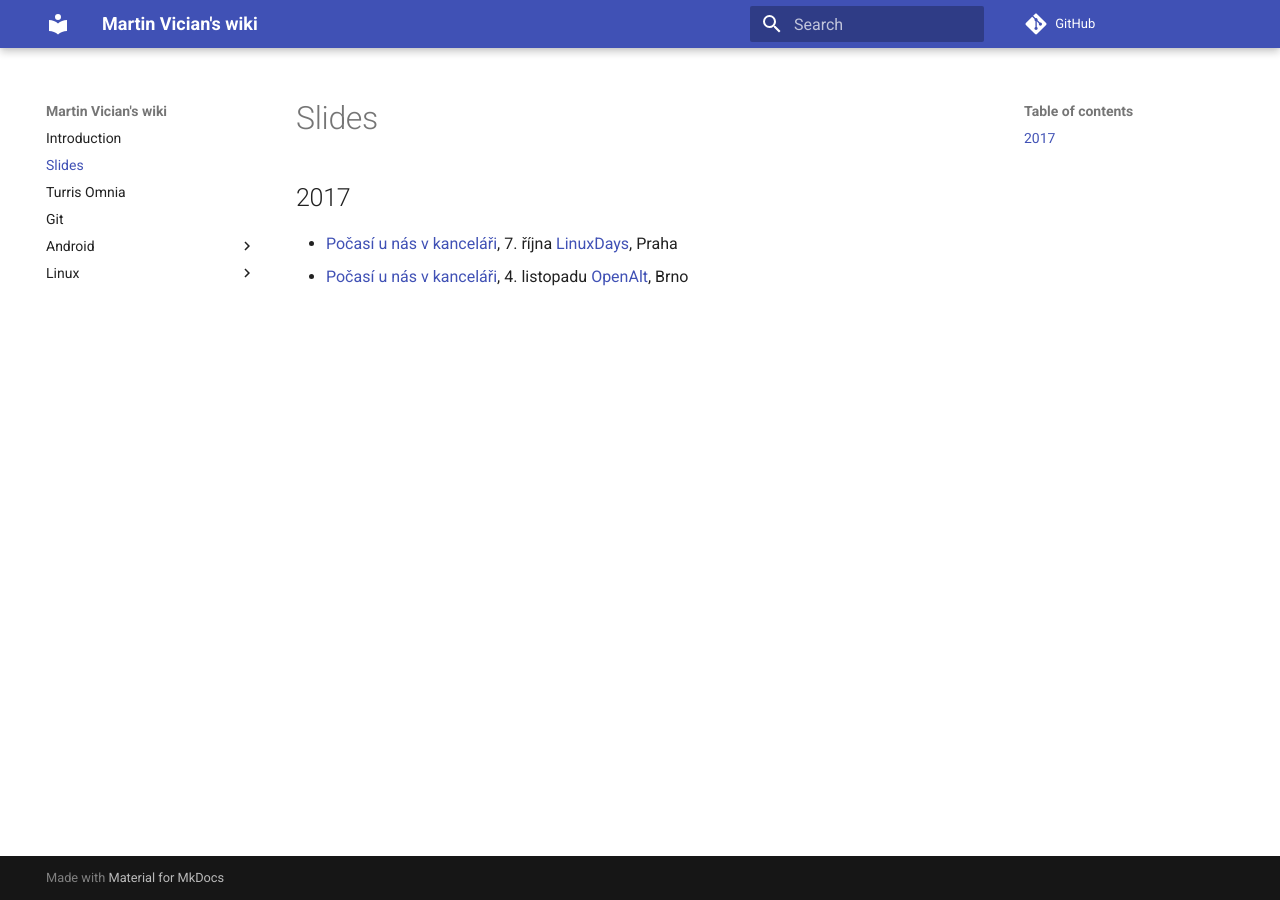
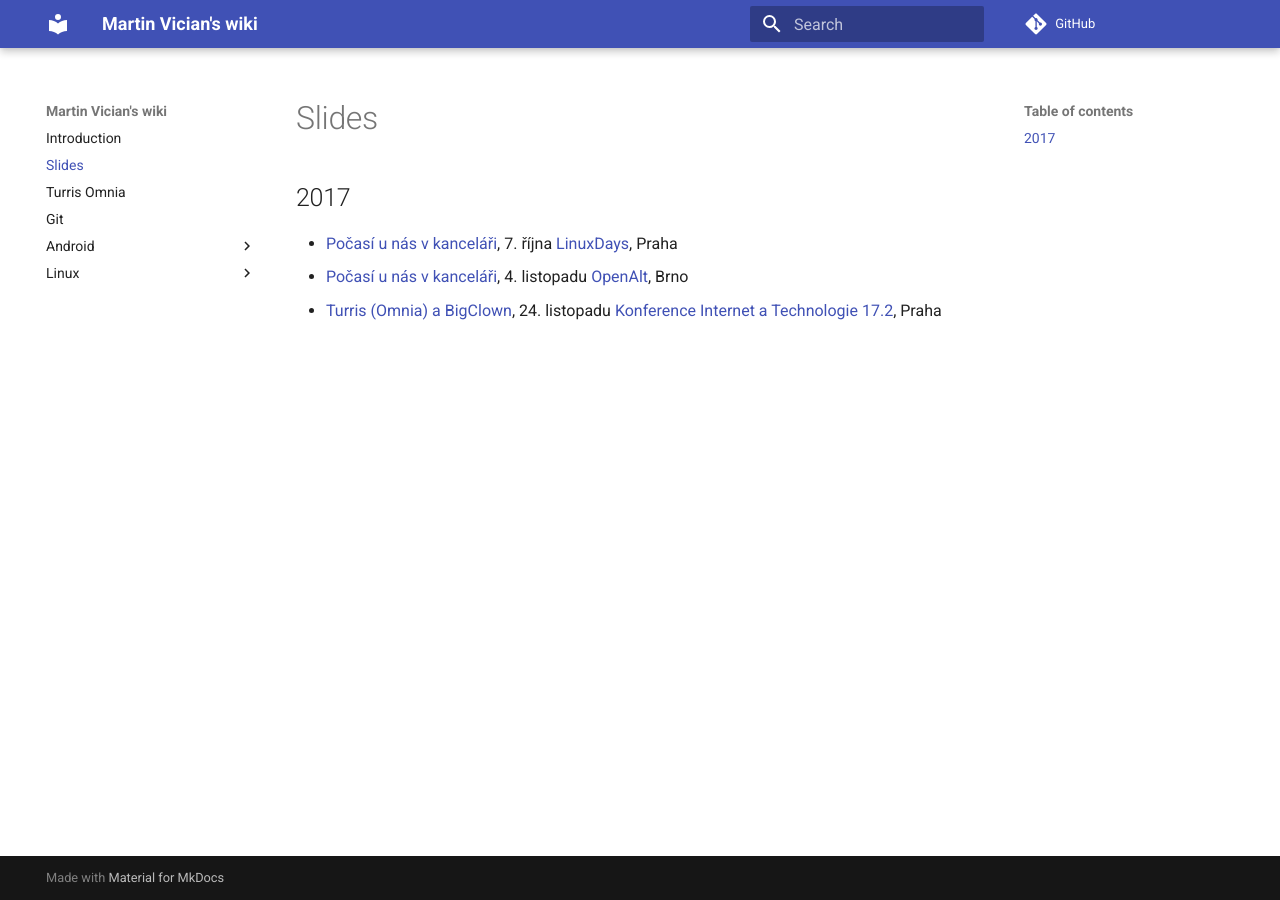
Before and after one commit to vician/wiki, an MkDocs documentation site: the page built from docs/Slides.md, in a window 1280 px wide. Built offline with MkDocs 1.6.1 and Material for MkDocs 9.7.7, drawn with Linux system fonts in a browser that asks for light colours; comment, search, counter and statistics services are not loaded.

Commit message:
Added IT17.2 slides

```diff
--- a/docs/Slides.md
+++ b/docs/Slides.md
@@ -4,3 +4,4 @@
 
 - [Počasí u nás v kanceláři](Slides/2017-linuxdays-omnia-bigclown.pdf), 7. října [LinuxDays](https://www.linuxdays.cz/2017/), Praha
 - [Počasí u nás v kanceláři](Slides/2017-openalt-omnia-bigclown.small.pdf), 4. listopadu [OpenAlt](https://openalt.cz/2017/), Brno
+- [Turris (Omnia) a BigClown](Slides/2017-it172-turris-bigclown.small.pdf), 24. listopadu [Konference Internet a Technologie 17.2](https://www.nic.cz/it17.2/), Praha
```
Also changed, not shown: 1 other file.
